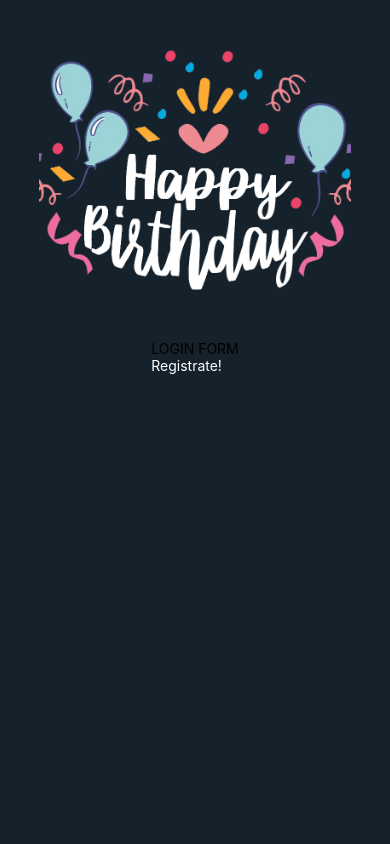
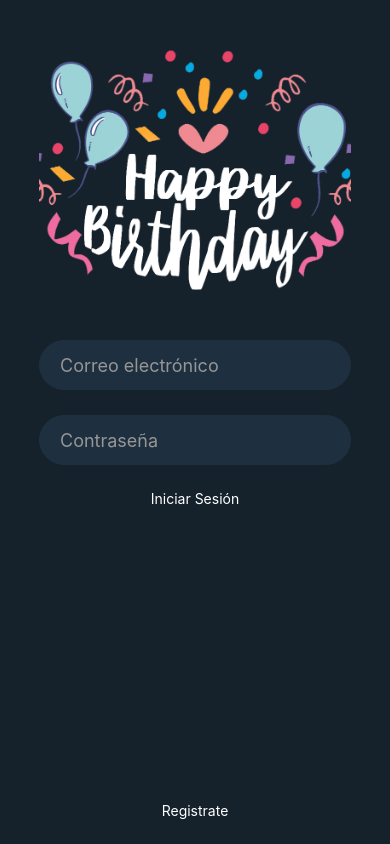
Before and after one commit to JogioTV/birthday, a React Native app: screen / in a window 390 px wide. Built offline with nearby package versions, Linux system fonts and the light colour scheme; no server answers.

Commit message:
Validación del formulario de Login

```diff
--- a/App.js
+++ b/App.js
@@ -15,6 +15,7 @@ import 'firebase/auth';
 
 export default function App() {
   const [user, setUser] = useState(undefined);
+
   useEffect(() => {
     firebase.auth().onAuthStateChanged((response) => {
       setUser(response);
--- a/src/components/Auth.js
+++ b/src/components/Auth.js
@@ -5,9 +5,11 @@ import RegisterForm from './RegisterForm';
 
 export default function Auth() {
   const [isLoggin, setIsLoggin] = useState(true);
+
   const changeForm = () => {
     setIsLoggin(!isLoggin);
   };
+
   return (
     <View style={styles.view}>
       <Image style={styles.logo} source={require('../assets/logo.png')} />
--- a/src/components/LoginForm.js
+++ b/src/components/LoginForm.js
@@ -1,21 +1,98 @@
-import React from 'react';
-import {StyleSheet, Text, View, TouchableOpacity} from 'react-native';
+import React, {useState} from 'react';
+import {
+  StyleSheet,
+  Text,
+  View,
+  TouchableOpacity,
+  TextInput,
+} from 'react-native';
+import {validateEmail} from '../utils/validations';
+import firebase from '../utils/firebase';
 
 export default function LoginForm(props) {
-  console.log(props);
   const {changeForm} = props;
+  const [formData, setFormData] = useState(defaultValue());
+  const [formError, setFormError] = useState({});
+
+  const onChange = (e, type) => {
+    //type va entre corchetes para sustituir la key de email o password según sea el caso
+    setFormData({...formData, [type]: e.nativeEvent.text});
+  };
+
+  const login = () => {
+    let errors = {};
+    if (!formData.email || !formData.password) {
+      if (!formData.email) errors.email = true;
+      if (!formData.password) errors.password = true;
+      console.log('ERROR 1');
+    } else if (!validateEmail(formData.email)) {
+      errors.email = true;
+      console.log('ERROR 2');
+    } else {
+      console.log('Formulario de login OK');
+    }
+    setFormError(errors);
+  };
+
   return (
-    <View>
-      <Text>LOGIN FORM</Text>
-      <TouchableOpacity onPress={changeForm}>
-        <Text style={styles.btnText}>Registrate!</Text>
+    <>
+      <TextInput
+        style={[styles.input, formError.email && styles.error]}
+        placeholder="Correo electrónico"
+        placeholderTextColor="#969696"
+        onChange={(e) => {
+          onChange(e, 'email');
+        }}
+      />
+      <TextInput
+        style={[styles.input, formError.password && styles.error]}
+        placeholder="Contraseña"
+        placeholderTextColor="#969696"
+        secureTextEntry={true}
+        onChange={(e) => {
+          onChange(e, 'password');
+        }}
+      />
+      <TouchableOpacity onPress={login}>
+        <Text style={styles.btnText}>Iniciar Sesión</Text>
       </TouchableOpacity>
-    </View>
+      <View style={styles.register}>
+        <TouchableOpacity onPress={changeForm}>
+          <Text style={styles.btnText}>Registrate</Text>
+        </TouchableOpacity>
+      </View>
+    </>
   );
 }
-
+function defaultValue() {
+  return {
+    email: '',
+    password: '',
+  };
+}
 const styles = StyleSheet.create({
   btnText: {
     color: 'white',
   },
+  input: {
+    height: 50,
+    color: '#fff',
+    width: '80%',
+    marginBottom: 25,
+    backgroundColor: '#1e3040',
+    paddingHorizontal: 20,
+    borderRadius: 50,
+    fontSize: 18,
+    borderWidth: 1,
+    borderColor: '#1e3040',
+  },
+  register: {
+    flex: 1,
+    alignItems: 'center',
+    justifyContent: 'flex-end',
+    marginBottom: 25,
+  },
+  error: {
+    borderColor: '#940c0c',
+  },
 });
```
